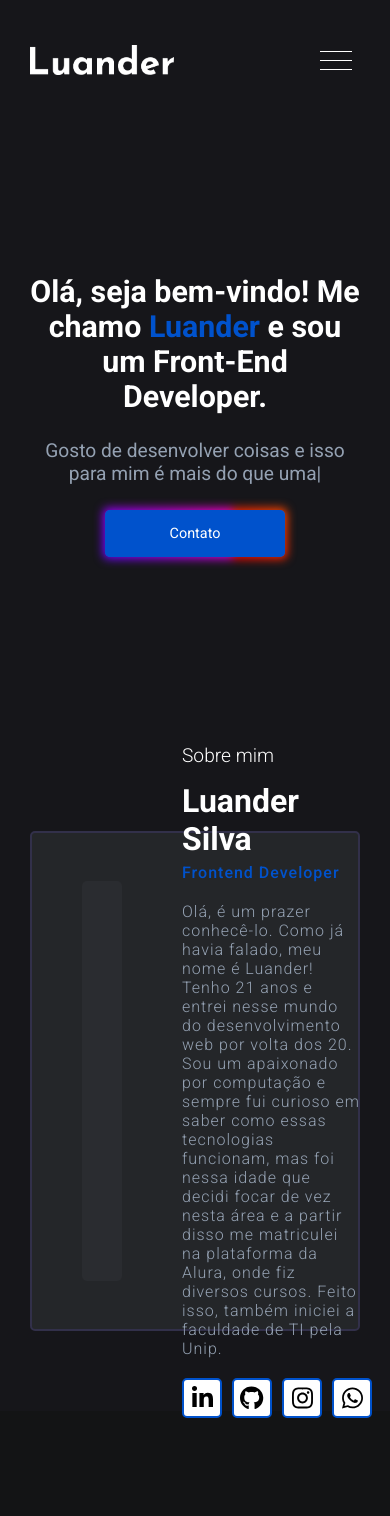
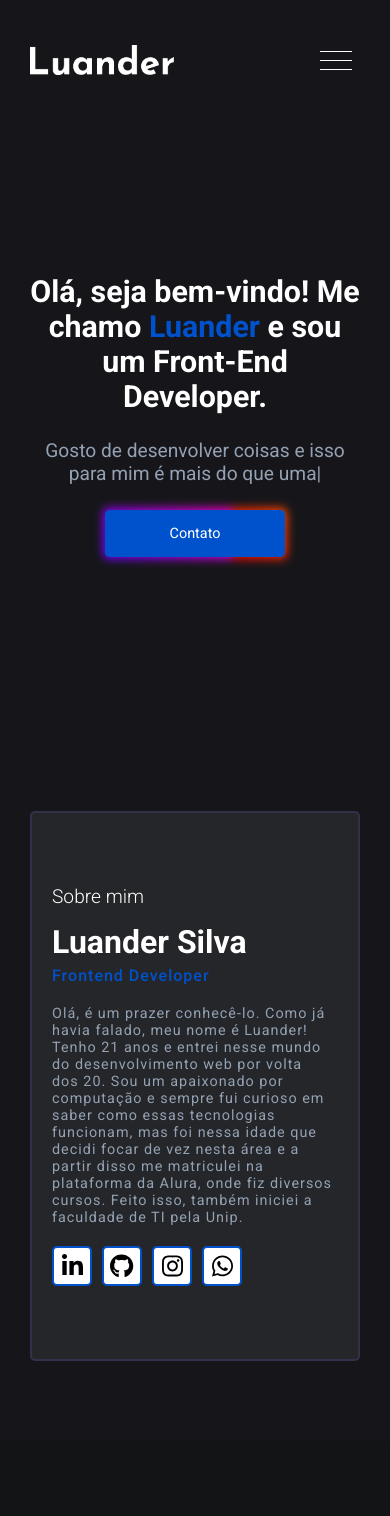
Before and after one commit to LuanderSilva/portfolio, a React (Vite) app: page / in a window 390 px wide. Shown: the top 1516 px of the page. Built offline with nearby package versions, Linux system fonts and the light colour scheme.

Commit message:
:iphone: Modificando a largura de 360 para 320

```diff
--- a/src/componentes/About/style.css
+++ b/src/componentes/About/style.css
@@ -1,5 +1,5 @@
 #s-about {
-    padding: 120px;
+    padding-top: 120px;
     padding-bottom: 80px;
     padding-left: 30px;
     padding-right: 30px;
@@ -61,7 +61,7 @@
     max-width: 95%;
 }
 
-/*  icons */
+/*  ---Ícones--- */
 
 .icon-list-about {
     display: flex;
@@ -93,3 +93,32 @@
 .list-item-about:hover .link-icon-about {
     transform: translateY(-10px);
 }
+
+/* ---Responsividade--- */
+
+@media (max-width: 950px) {
+    .bg-img {
+        display: none;
+    }
+
+    .content {
+        margin-left: 10px;
+    }
+}
+
+@media (max-width: 615px) {
+    .text {
+        font-size: .9rem;
+        font-weight: 400;
+    }
+}
+
+@media (max-width: 410px) {
+    #s-about {
+        padding-top: 100px;
+    }
+
+    .card-container {
+        height: 550px;
+    }
+}
```
